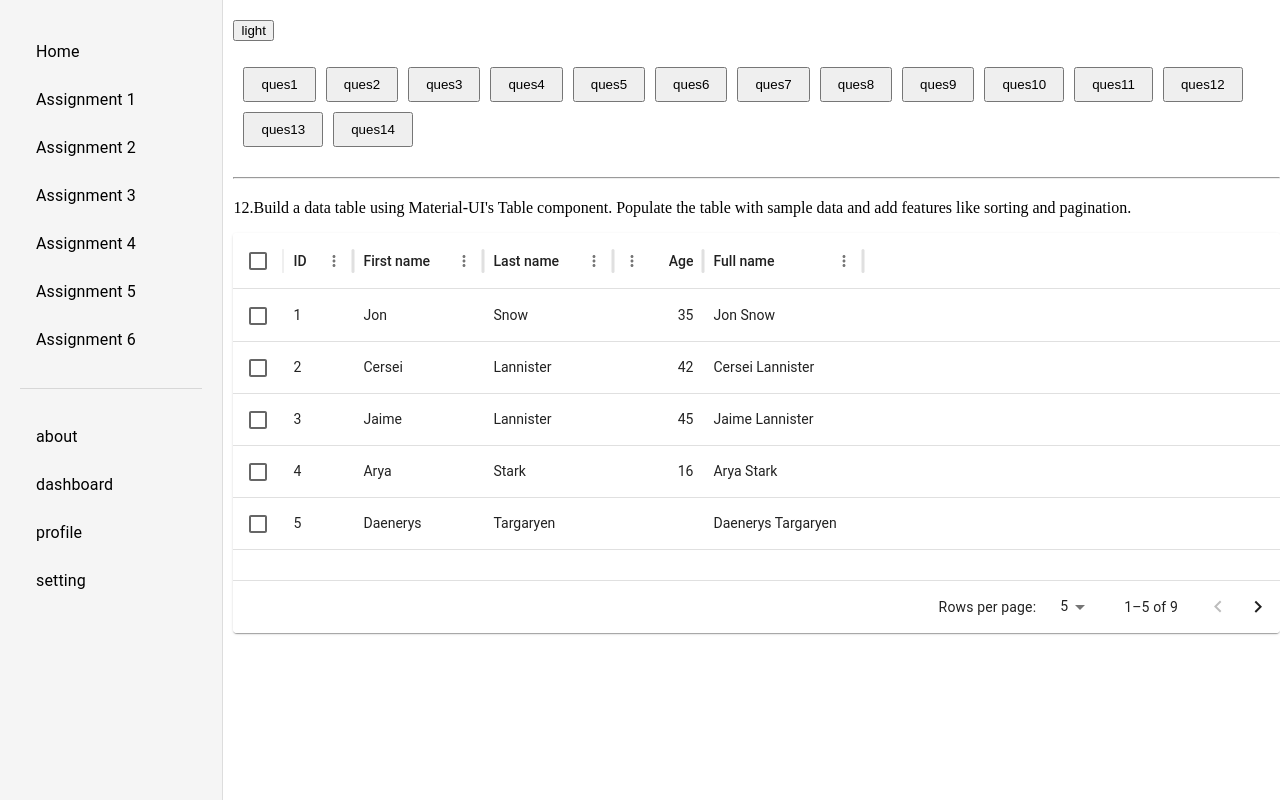
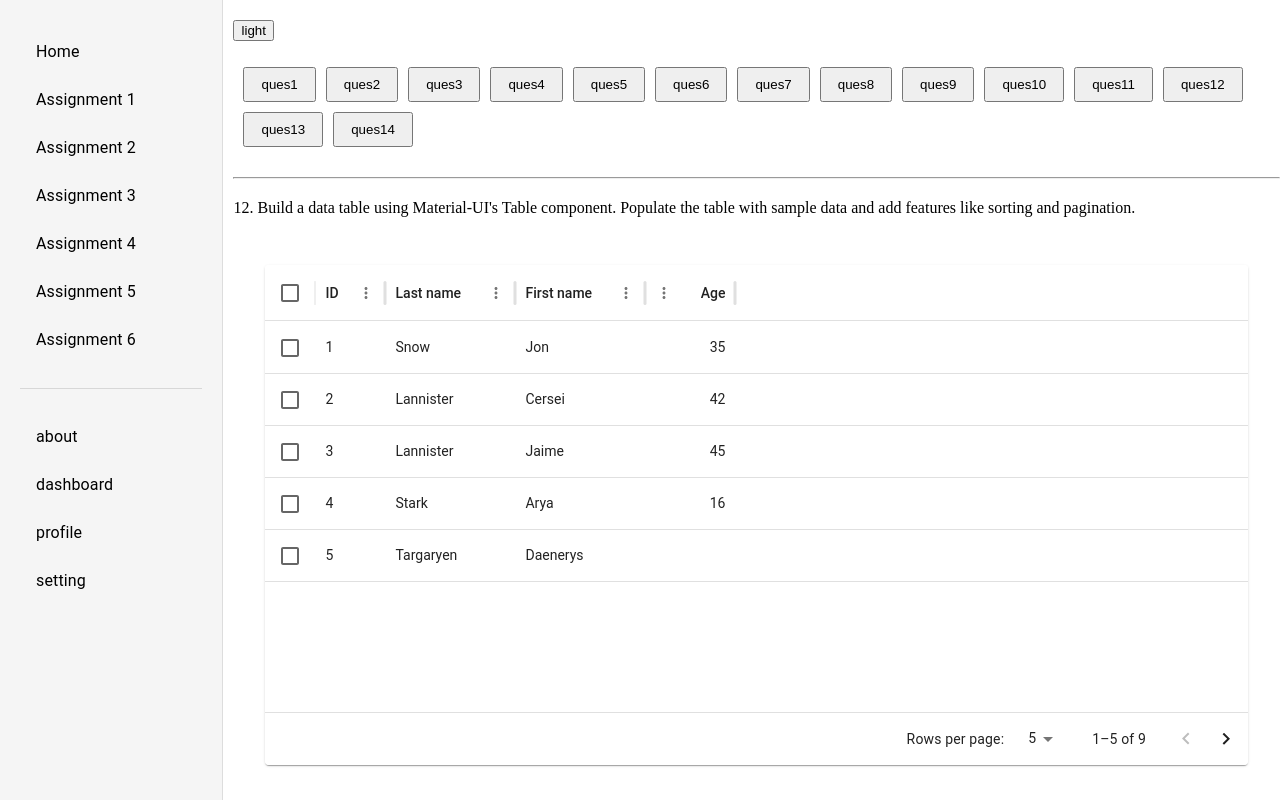
Before and after one commit to Mansahib-successiveTech/React-training, a Next.js app in the folder assignment-react/my-app/: page /assignment-4/ques12 in a window 1280 px wide. Built offline with nearby package versions, Linux system fonts and the light colour scheme.

Commit message:
global table component

```diff
--- a/assignment-react/my-app/src/app/assignment-4/ques12/page.jsx
+++ b/assignment-react/my-app/src/app/assignment-4/ques12/page.jsx
@@ -1,14 +1,44 @@
-import DataTable from "@/components/DataTableMui";
+"use client";
+import React from "react";
+import DataTableMui from "@/components/DataTableMui"; // global dumb table
+
+const columns = [
+  { field: "id", headerName: "ID", width: 70 },
+  { field: "lastName", headerName: "Last name", width: 130 },
+  { field: "firstName", headerName: "First name", width: 130 },
+  {
+    field: "age",
+    headerName: "Age",
+    type: "number",
+    width: 90,
+  },
+
+];
+
+const rows = [
+  { id: 1, lastName: "Snow", firstName: "Jon", age: 35 },
+  { id: 2, lastName: "Lannister", firstName: "Cersei", age: 42 },
+  { id: 3, lastName: "Lannister", firstName: "Jaime", age: 45 },
+  { id: 4, lastName: "Stark", firstName: "Arya", age: 16 },
+  { id: 5, lastName: "Targaryen", firstName: "Daenerys", age: null },
+  { id: 6, lastName: "Melisandre", firstName: null, age: 150 },
+  { id: 7, lastName: "Clifford", firstName: "Ferrara", age: 44 },
+  { id: 8, lastName: "Frances", firstName: "Rossini", age: 36 },
+  { id: 9, lastName: "Roxie", firstName: "Harvey", age: 65 },
+];
 
 const Home = () => {
   return (
     <>
       <p>
-        12.Build a data table using Material-UI's Table component. Populate the
+        12. Build a data table using Material-UI's Table component. Populate the
         table with sample data and add features like sorting and pagination.
       </p>
-      <DataTable />
+      <div style={{ padding: "2rem" }}>
+        <DataTableMui rows={rows} columns={columns} pageSizeOptions={[5, 10]} height={500} />
+      </div>
     </>
   );
 };
+
 export default Home;
--- a/assignment-react/my-app/src/components/DataTableMui.jsx
+++ b/assignment-react/my-app/src/components/DataTableMui.jsx
@@ -1,50 +1,18 @@
-"use client"
-import * as React from 'react';
-import { DataGrid } from '@mui/x-data-grid';
-import Paper from '@mui/material/Paper';
+"use client";
+import React from "react";
+import { DataGrid } from "@mui/x-data-grid";
+import Paper from "@mui/material/Paper";
 
-const columns = [
-  { field: 'id', headerName: 'ID', width: 70 },
-  { field: 'firstName', headerName: 'First name', width: 130 },
-  { field: 'lastName', headerName: 'Last name', width: 130 },
-  {
-    field: 'age',
-    headerName: 'Age',
-    type: 'number',
-    width: 90,
-  },
-  {
-    field: 'fullName',
-    headerName: 'Full name',
-    description: 'This column has a value getter and is not sortable.',
-    sortable: false,
-    width: 160,
-    valueGetter: (value, row) => `${row.firstName || ''} ${row.lastName || ''}`,
-  },
-];
+export default function GlobalDataTable({ rows = [], columns = [], pageSizeOptions = [5, 10], height = 400 }) {
+  const paginationModel = { page: 0, pageSize: pageSizeOptions[0] };
 
-const rows = [
-  { id: 1, lastName: 'Snow', firstName: 'Jon', age: 35 },
-  { id: 2, lastName: 'Lannister', firstName: 'Cersei', age: 42 },
-  { id: 3, lastName: 'Lannister', firstName: 'Jaime', age: 45 },
-  { id: 4, lastName: 'Stark', firstName: 'Arya', age: 16 },
-  { id: 5, lastName: 'Targaryen', firstName: 'Daenerys', age: null },
-  { id: 6, lastName: 'Melisandre', firstName: null, age: 150 },
-  { id: 7, lastName: 'Clifford', firstName: 'Ferrara', age: 44 },
-  { id: 8, lastName: 'Frances', firstName: 'Rossini', age: 36 },
-  { id: 9, lastName: 'Roxie', firstName: 'Harvey', age: 65 },
-];
-
-const paginationModel = { page: 0, pageSize: 5 };
-
-export default function DataTable() {
   return (
-    <Paper sx={{ height: 400, width: '100%' }}>
+    <Paper sx={{ height, width: "100%" }}>
       <DataGrid
         rows={rows}
         columns={columns}
         initialState={{ pagination: { paginationModel } }}
-        pageSizeOptions={[5, 10]}
+        pageSizeOptions={pageSizeOptions}
         checkboxSelection
         sx={{ border: 0 }}
       />
```
Also changed, not shown: assignment-react/my-app/src/app/assignment-6/layout.jsx (added, +43 -0 lines), assignment-react/my-app/src/app/assignment-6/page.jsx (added, +10 -0 lines), assignment-react/my-app/src/app/assignment-6/ques1/page.jsx (added, +16 -0 lines).
